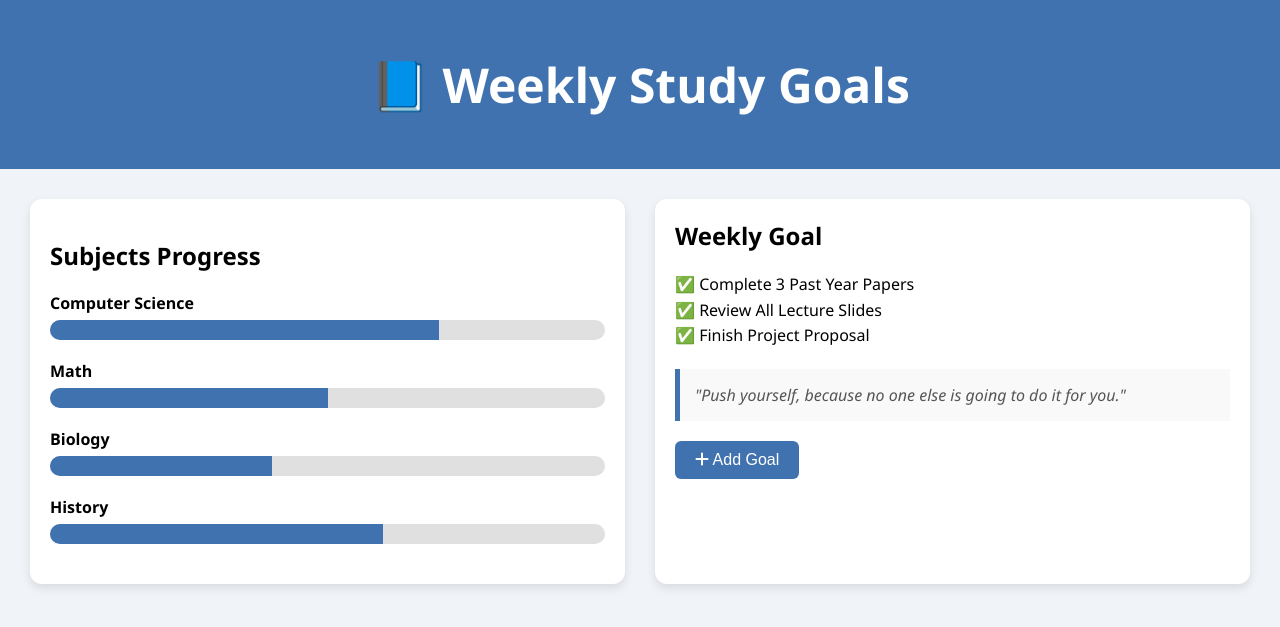
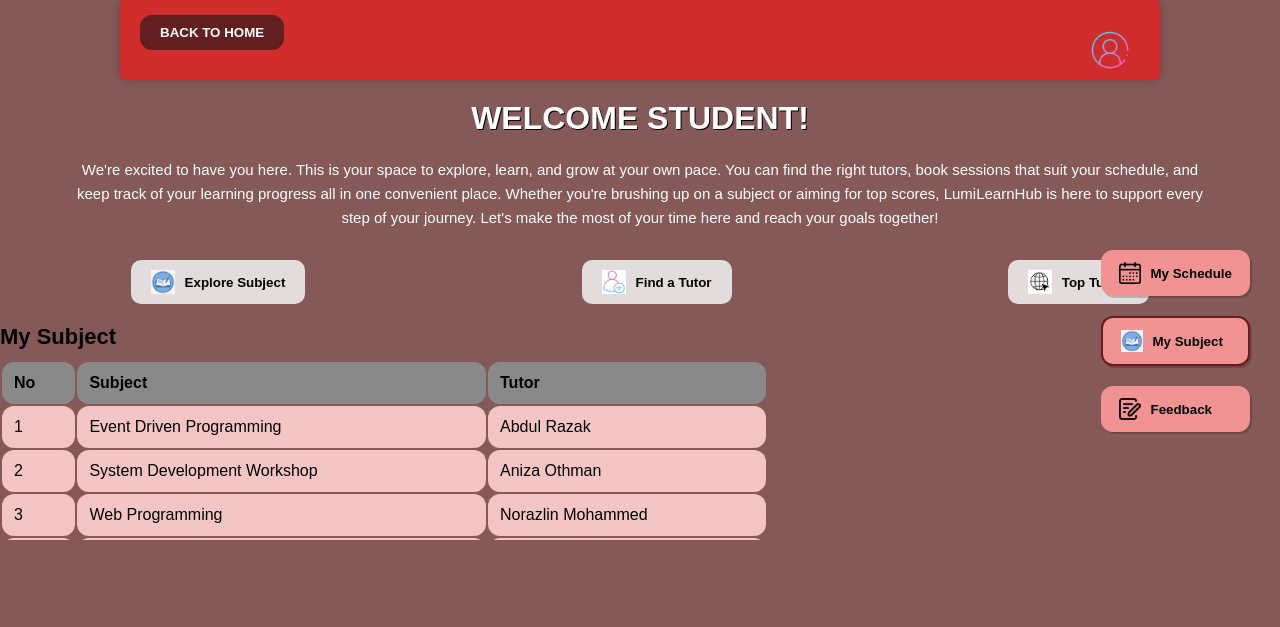
Before and after one commit to SyahmiDhabit/ProjectLumiLearnHub, a PHP site: page /subjectstudent.html in a window 1280 px wide. Shown: the top 627 px of the page. Run offline with PHP 8.4, Linux system fonts and the light colour scheme.

Commit message:
subject student fix

```diff
--- a/subjectstudent.css
+++ b/subjectstudent.css
@@ -1,85 +1,148 @@
 body {
-  font-family: 'Segoe UI', Tahoma, Geneva, Verdana, sans-serif;
-  background-color: #f0f4f8;
   margin: 0;
-  padding: 0;
+  font-family: Arial, sans-serif;
+  background-color: #865959;
+  color: white;
 }
 
-.header {
-  background-color: #3f72af;
+.container {
   padding: 20px;
-  color: white;
-  text-align: center;
-  font-size: 24px;
+  max-width: 1000px;
+  margin: auto;
 }
 
-.goals-container {
+.top-bar {
+  background-color: #d12c2c;
+  padding: 15px 20px;
+  border-radius: 5px;
+  box-shadow: 0 0 10px #00000040;
   display: flex;
-  padding: 30px;
-  gap: 30px;
   justify-content: space-between;
+  align-items: center;
+  max-width: 1000px;
+  margin: auto;
+  margin-bottom: 20px;
+  position: relative;
 }
 
-.left-panel, .right-panel {
-  flex: 1;
-  background: #ffffff;
-  padding: 20px;
-  border-radius: 12px;
-  box-shadow: 0 4px 10px rgba(0, 0, 0, 0.1);
+
+.user-top-icon {
+  position: absolute;
+  top: 25px;
+  right: 25px;
+  width: 50px;
+  height: 50px;
+  border-radius: 50%;
 }
 
-.goal-item {
-  margin-bottom: 20px;
+.back-button {
+  background-color: #631f1f;
+  color: white;
+  padding: 10px 20px;
+  border: none;
+  border-radius: 12px;
+  font-weight: bold;
+  cursor: pointer;
+  margin-bottom: 15px;
 }
 
-.goal-item label {
-  display: block;
+.title {
+  text-align: center;
+  font-size: 32px;
   font-weight: bold;
-  margin-bottom: 6px;
+  margin-top: 10px;
+  text-shadow: 1px 1px black;
 }
 
-.progress-bar {
-  background-color: #e0e0e0;
-  border-radius: 10px;
-  overflow: hidden;
-  height: 20px;
+.description {
+  text-align: center;
+  font-size: 15px;
+  margin: 20px auto;
+  line-height: 1.6;
+  max-width: 90%;
 }
 
-.progress {
-  height: 100%;
-  background-color: #3f72af;
-  transition: width 0.5s ease-in-out;
+.button-group {
+  display: flex;
+  justify-content: space-around;
+  margin: 30px 0 20px;
+  flex-wrap: wrap;
+  gap: 15px;
 }
 
-.right-panel h2 {
-  margin-top: 0;
+.button-group button {
+  background-color: #e3dcdc;
+  border: none;
+  color: #000;
+  padding: 10px 20px;
+  border-radius: 10px;
+  font-weight: bold;
+  cursor: pointer;
+  display: flex;
+  align-items: center;
+  gap: 10px;
 }
 
-.right-panel p {
-  line-height: 1.6;
-  margin-bottom: 20px;
+.button-group img {
+  width: 24px;
 }
 
-.quote-box {
-  background-color: #f9f9f9;
-  border-left: 5px solid #3f72af;
-  padding: 15px;
-  font-style: italic;
-  color: #555;
-  margin-bottom: 20px;
+.subject-section {
+  margin-top: 20px;
 }
 
-.button-area button {
-  background-color: #3f72af;
-  color: white;
-  border: none;
-  padding: 10px 20px;
-  border-radius: 6px;
-  cursor: pointer;
-  font-size: 16px;
-  transition: background-color 0.3s ease;
+.subject-section h2 {
+  color: black;
+  font-size: 22px;
+  margin-bottom: 10px;
 }
 
-.button-area button:hover {
-  background-color: #305c94;
+table {
+  width: 100%;
+  border-collapse: separate;
+  border-spacing: 20 15px;
 }
+
+th, td {
+  padding: 12px;
+  background-color: #f3c5c5;
+  color: black;
+  border-radius: 12px;
+  text-align: left;
+}
+
+th {
+  background-color: #898989;
+  color: black;
+}
+
+.right-buttons {
+  position: absolute;
+  top: 250px;
+  right: 30px;
+  display: flex;
+  flex-direction: column;
+  gap: 20px;
+}
+
+.right-buttons button {
+  background-color: #f29393;
+  color: black;
+  border: none;
+  border-radius: 12px;
+  padding: 12px 18px;
+  font-weight: bold;
+  display: flex;
+  align-items: center;
+  gap: 10px;
+  cursor: pointer;
+  box-shadow: 2px 2px #00000030;
+}
+
+.right-buttons img {
+  width: 22px;
+}
+
+.right-buttons .highlight {
+  border: 2px solid #631f1f;
+}
--- a/subjectstudent.html
+++ b/subjectstudent.html
@@ -3,47 +3,76 @@
 <head>
   <meta charset="UTF-8" />
   <meta name="viewport" content="width=device-width, initial-scale=1.0"/>
-  <title>Study Goals Tracker</title>
-  <link rel="stylesheet" href="subjectstudent.css" />
-  <link rel="stylesheet" href="https://cdnjs.cloudflare.com/ajax/libs/font-awesome/6.5.0/css/all.min.css" />
+  <title>LumiLearnHub - Subject Student</title>
+  <link rel="stylesheet" href="subjectstudent.css"/>
 </head>
 <body>
-  <div class="header">
-    <h1>📘 Weekly Study Goals</h1>
-  </div>
 
-  <div class="goals-container">
-    <div class="left-panel">
-      <h2>Subjects Progress</h2>
-      <div class="goal-item">
-        <label>Computer Science</label>
-        <div class="progress-bar"><div class="progress" style="width: 70%"></div></div>
-      </div>
-      <div class="goal-item">
-        <label>Math</label>
-        <div class="progress-bar"><div class="progress" style="width: 50%"></div></div>
-      </div>
-      <div class="goal-item">
-        <label>Biology</label>
-        <div class="progress-bar"><div class="progress" style="width: 40%"></div></div>
-      </div>
-      <div class="goal-item">
-        <label>History</label>
-        <div class="progress-bar"><div class="progress" style="width: 60%"></div></div>
-      </div>
+  <div class="top-bar">
+  <button class="back-button">BACK TO HOME</button>
+  <img class="user-top-icon" src="image/LoginUser.png" alt="User Icon">
+</div>
+
+
+    <h1 class="title">WELCOME STUDENT!</h1>
+    <p class="description">
+      We're excited to have you here. This is your space to explore, learn, and grow at your own pace.
+      You can find the right tutors, book sessions that suit your schedule, and keep track of your learning
+      progress all in one convenient place. Whether you're brushing up on a subject or aiming for top scores,
+      LumiLearnHub is here to support every step of your journey. Let's make the most of your time here and
+      reach your goals together!
+    </p>
+
+    <div class="button-group">
+      <button>
+        <img src="image/subject.png" alt="Subject" />
+        Explore Subject
+      </button>
+      <button>
+        <img src="image/AddTutor.png" alt="Add Tutor" />
+        Find a Tutor
+      </button>
+      <button>
+        <img src="image/toptutor.png" alt="Top Tutor" />
+        Top Tutors
+      </button>
     </div>
 
-    <div class="right-panel">
-      <h2>Weekly Goal</h2>
-      <p>✅ Complete 3 Past Year Papers<br>✅ Review All Lecture Slides<br>✅ Finish Project Proposal</p>
+    <div class="subject-section">
+  <h2>My Subject</h2>
+  <div style="max-height: 180px; overflow-y: auto; width: 60%;">
+    <table>
+      <thead>
+        <tr>
+          <th>No</th>
+          <th>Subject</th>
+          <th>Tutor</th>
+        </tr>
+      </thead>
+      <tbody>
+        <tr><td>1</td><td>Event Driven Programming</td><td>Abdul Razak</td></tr>
+        <tr><td>2</td><td>System Development Workshop</td><td>Aniza Othman</td></tr>
+        <tr><td>3</td><td>Web Programming</td><td>Norazlin Mohammed</td></tr>
+        <tr><td>4</td><td>Entrepreneurship Enculturation</td><td>Syafiq Taib</td></tr>
+      </tbody>
+    </table>
+  </div>
+</div>
 
-      <div class="quote-box">
-        "Push yourself, because no one else is going to do it for you."
-      </div>
 
-      <div class="button-area">
-        <button><i class="fas fa-plus"></i> Add Goal</button>
-      </div>
+    <div class="right-buttons">
+      <button>
+        <img src="image/calendaricon.png" alt="Schedule" />
+        My Schedule
+      </button>
+      <button class="highlight">
+        <img src="image/subject.png" alt="Subject" />
+        My Subject
+      </button>
+      <button>
+        <img src="image/feedbackicon.png" alt="Feedback" />
+        Feedback
+      </button>
     </div>
   </div>
 </body>
```
